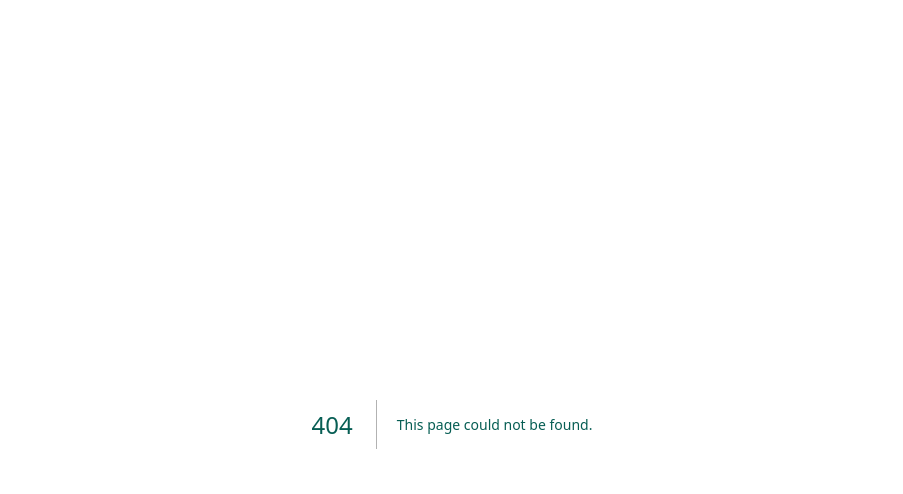
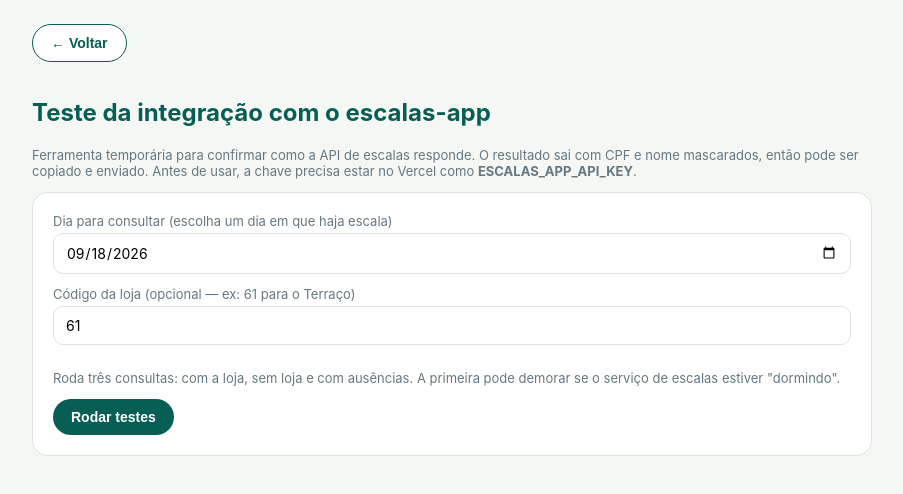
Before and after one commit to Gabriel-11copos/portal-rh, a Next.js app: page /admin/escalas-teste in a window 1280 px wide. Before the commit this address had no page. Shown: the top 494 px of the page, without its empty margins (188-1091 px from the left). Built offline with nearby package versions, Linux system fonts and the light colour scheme.

Commit message:
Diagnóstico escala

```diff
--- /dev/null
+++ b/app/admin/escalas-teste/page.js
@@ -0,0 +1,112 @@
+'use client';
+import { useState } from 'react';
+import BotaoVoltar from '../../components/BotaoVoltar';
+
+function hojeLocal() {
+  const d = new Date();
+  const dois = (n) => String(n).padStart(2, '0');
+  return `${d.getFullYear()}-${dois(d.getMonth() + 1)}-${dois(d.getDate())}`;
+}
+
+export default function TesteEscalas() {
+  const [data, setData] = useState(hojeLocal());
+  const [lojaCodigo, setLojaCodigo] = useState('61');
+  const [resultados, setResultados] = useState([]);
+  const [rodando, setRodando] = useState(false);
+  const [copiado, setCopiado] = useState(false);
+
+  async function consultar(rotulo, params) {
+    const qs = new URLSearchParams({ data, ...params }).toString();
+    try {
+      const res = await fetch(`/api/escalas/diagnostico?${qs}`);
+      const texto = await res.text();
+      let corpo;
+      try {
+        corpo = JSON.parse(texto);
+      } catch {
+        corpo = { ok: false, mensagem: 'O servidor devolveu uma resposta inesperada (possivelmente demorou demais).' };
+      }
+      return { teste: rotulo, ...corpo };
+    } catch (err) {
+      return { teste: rotulo, ok: false, mensagem: err.message };
+    }
+  }
+
+  async function rodar() {
+    setRodando(true);
+    setCopiado(false);
+    setResultados([]);
+    const lista = [];
+    const loja = lojaCodigo.trim();
+
+    if (loja) lista.push(await consultar(`1) Com a loja ${loja}`, { lojaCodigo: loja }));
+    setResultados([...lista]);
+
+    lista.push(await consultar('2) Sem informar loja', {}));
+    setResultados([...lista]);
+
+    lista.push(await consultar(
+      loja ? `3) Com a loja ${loja} e ausências` : '3) Sem loja e com ausências',
+      { ...(loja ? { lojaCodigo: loja } : {}), incluirAusencias: '1' }
+    ));
+    setResultados([...lista]);
+    setRodando(false);
+  }
+
+  async function copiar() {
+    try {
+      await navigator.clipboard.writeText(JSON.stringify(resultados, null, 2));
+      setCopiado(true);
+    } catch {
+      setCopiado(false);
+      alert('Não consegui copiar automaticamente. Selecione o texto abaixo e copie com Ctrl+C.');
+    }
+  }
+
+  return (
+    <div>
+      <BotaoVoltar />
+      <h2>Teste da integração com o escalas-app</h2>
+      <p style={{ fontSize: 13, color: 'var(--muted)' }}>
+        Ferramenta temporária para confirmar como a API de escalas responde. O resultado sai com CPF e
+        nome mascarados, então pode ser copiado e enviado. Antes de usar, a chave precisa estar no Vercel
+        como <b>ESCALAS_APP_API_KEY</b>.
+      </p>
+
+      <div className="card">
+        <label>Dia para consultar (escolha um dia em que haja escala)</label>
+        <input type="date" value={data} onChange={(e) => setData(e.target.value)} />
+
+        <label>Código da loja (opcional — ex: 61 para o Terraço)</label>
+        <input value={lojaCodigo} onChange={(e) => setLojaCodigo(e.target.value)} placeholder="61" />
+
+        <p style={{ fontSize: 13, color: 'var(--muted)' }}>
+          Roda três consultas: com a loja, sem loja e com ausências. A primeira pode demorar se o
+          serviço de escalas estiver "dormindo".
+        </p>
+        <button onClick={rodar} disabled={rodando || !data}>
+          {rodando ? 'Consultando...' : 'Rodar testes'}
+        </button>
+      </div>
+
+      {resultados.map((r, i) => (
+        <div key={i} className="card">
+          <div style={{ display: 'flex', justifyContent: 'space-between', gap: 8, flexWrap: 'wrap' }}>
+            <b>{r.teste}</b>
+            <span className={`badge ${r.ok ? 'respondida' : 'aberta'}`}>
+              {r.ok ? 'Respondeu' : 'Falhou'}{r.status ? ` (${r.status})` : ''}{r.tempoMs != null ? ` · ${r.tempoMs} ms` : ''}
+            </span>
+          </div>
+          {r.mensagem && <p style={{ fontSize: 13, color: 'var(--danger)' }}>{r.mensagem}</p>}
+          <pre style={{ fontSize: 12, whiteSpace: 'pre-wrap', wordBreak: 'break-word', maxHeight: 320, overflow: 'auto', background: 'var(--pastel-bg)', padding: 10, borderRadius: 10 }}>
+            {JSON.stringify({ itens: r.resposta ? r.resposta.totalDeItens : null, listaEm: r.resposta ? r.resposta.listaEm : null, ...r }, null, 2)}
+          </pre>
+        </div>
+      ))}
+
+      {resultados.length > 0 && !rodando && (
+        <button onClick={copiar}>{copiado ? '✓ Copiado' : 'Copiar tudo para enviar'}</button>
+      )}
+    </div>
+  );
+}
--- /dev/null
+++ b/app/api/escalas/diagnostico/route.js
@@ -0,0 +1,30 @@
+const { getSessaoRH } = require('../../../../lib/auth');
+const { consultarEscalas, descreverResposta } = require('../../../../lib/escalas');
+
+// Ferramenta de teste (só RH): consulta o escalas-app para um dia e devolve um RESUMO da
+// resposta (campos, quantidade e uma amostra com CPF e nome mascarados). Serve para
+// confirmar o formato real da API antes de montar a tela do colaborador.
+async function GET(req) {
+  const sessao = getSessaoRH();
+  if (!sessao) return Response.json({ erro: 'Não autenticado.' }, { status: 401 });
+
+  const url = new URL(req.url);
+  const data = url.searchParams.get('data') || '';
+  const lojaCodigo = url.searchParams.get('lojaCodigo') || '';
+  const incluirAusencias = url.searchParams.get('incluirAusencias') === '1';
+
+  const r = await consultarEscalas({ data, lojaCodigo, incluirAusencias });
+
+  return Response.json({
+    consulta: { data, lojaCodigo: lojaCodigo || '(nenhum)', incluirAusencias },
+    ok: r.ok,
+    status: r.status,
+    tempoMs: r.ms,
+    erro: r.erro || null,
+    mensagem: r.mensagem || null,
+    resposta: r.corpo !== undefined && r.corpo !== null ? descreverResposta(r.corpo) : null,
+    textoBruto: r.textoBruto || null,
+  });
+}
+
+module.exports = { GET };
```
